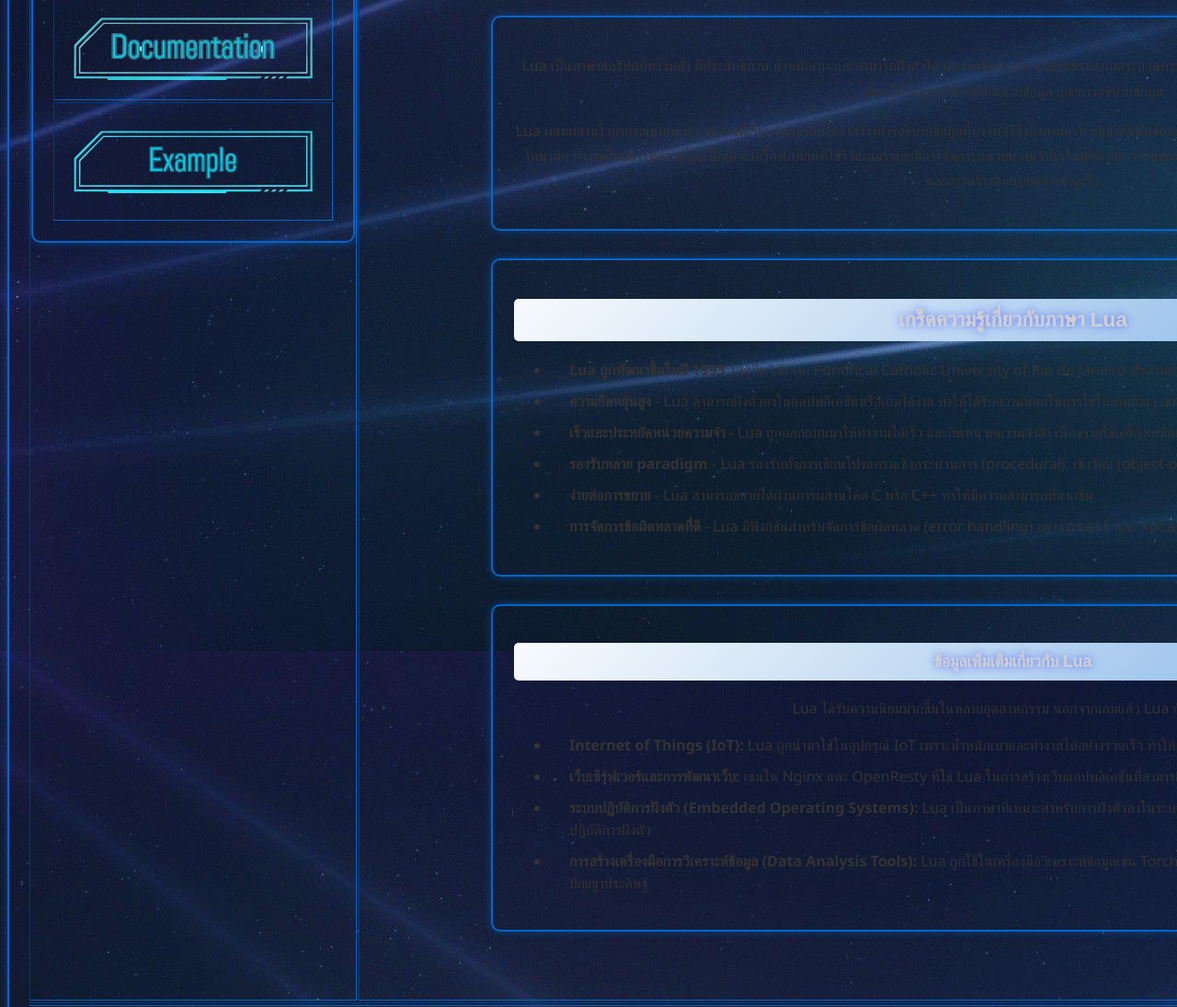
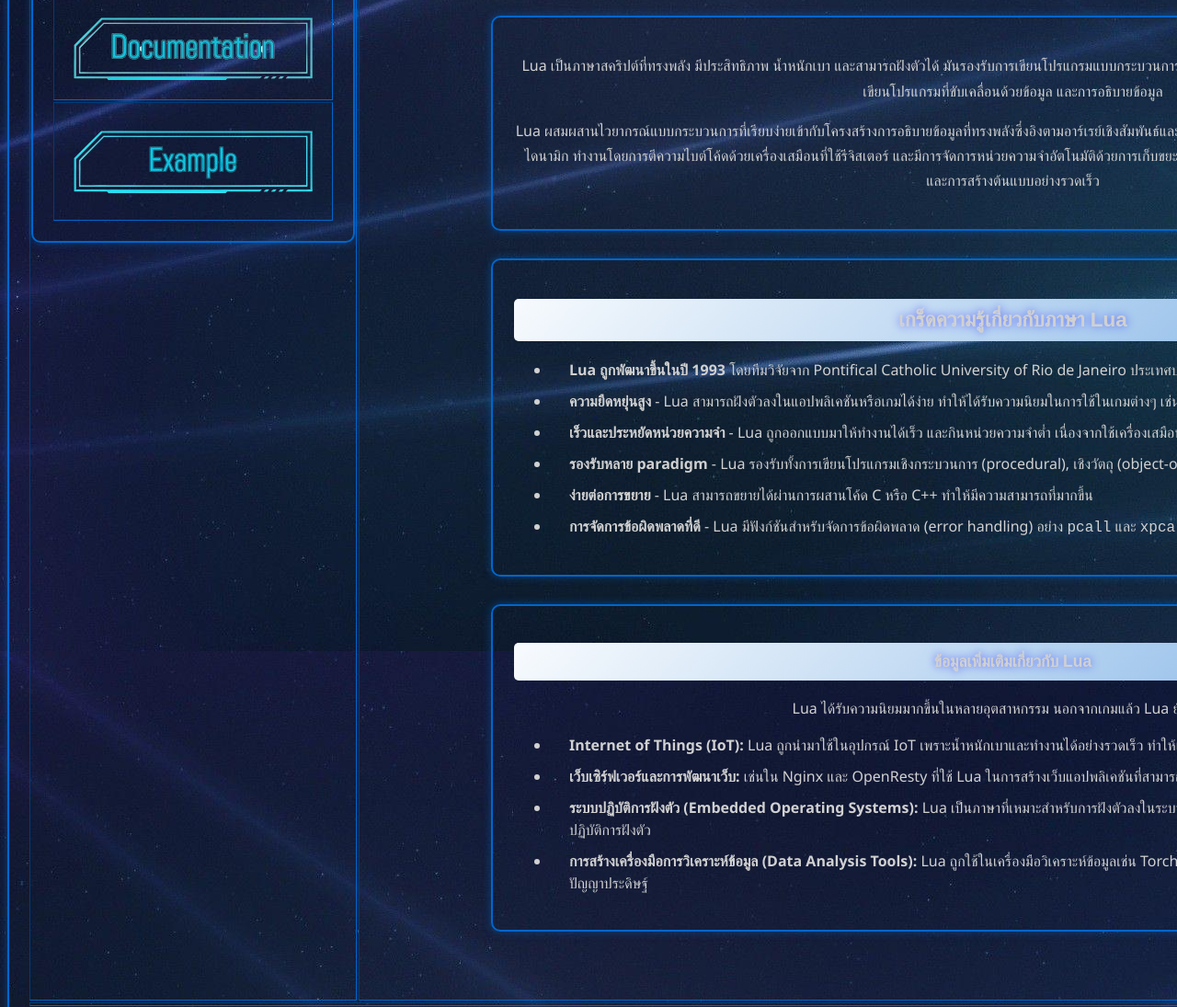
Before and after one commit to MITUMAxDev/Jitpisut_046, a plain HTML site: page index.html in a window 1280 px wide. Shown: the part 732-1827 px from the top of the page at 92% size. Drawn offline with Linux system fonts and the light colour scheme.

Commit message:
Update index.html

```diff
--- a/index.html
+++ b/index.html
@@ -170,8 +170,8 @@ body table tr td table tr td {
   <table width="1022" border="0">
     <tr>
       <td width="955">
-        <p>Lua เป็นภาษาสคริปต์ที่ทรงพลัง มีประสิทธิภาพ น้ำหนักเบา และสามารถฝังตัวได้ มันรองรับการเขียนโปรแกรมแบบกระบวนการ การเขียนโปรแกรมเชิงวัตถุ การเขียนโปรแกรมเชิงฟังก์ชัน การเขียนโปรแกรมที่ขับเคลื่อนด้วยข้อมูล และการอธิบายข้อมูล</p>
-        <p>Lua ผสมผสานไวยากรณ์แบบกระบวนการที่เรียบง่ายเข้ากับโครงสร้างการอธิบายข้อมูลที่ทรงพลังซึ่งอิงตามอาร์เรย์เชิงสัมพันธ์และความหมายที่ขยายได้ Lua เป็นภาษาที่มีการกำหนดประเภทแบบไดนามิก ทำงานโดยการตีความไบต์โค้ดด้วยเครื่องเสมือนที่ใช้รีจิสเตอร์ และมีการจัดการหน่วยความจำอัตโนมัติด้วยการเก็บขยะแบบเพิ่มขึ้น ทำให้เหมาะสำหรับการกำหนดค่า การเขียนสคริปต์ และการสร้างต้นแบบอย่างรวดเร็ว</p>
+        <p style="color: #d1d1d1;">Lua เป็นภาษาสคริปต์ที่ทรงพลัง มีประสิทธิภาพ น้ำหนักเบา และสามารถฝังตัวได้ มันรองรับการเขียนโปรแกรมแบบกระบวนการ การเขียนโปรแกรมเชิงวัตถุ การเขียนโปรแกรมเชิงฟังก์ชัน การเขียนโปรแกรมที่ขับเคลื่อนด้วยข้อมูล และการอธิบายข้อมูล</p>
+        <p style="color: #d1d1d1;">Lua ผสมผสานไวยากรณ์แบบกระบวนการที่เรียบง่ายเข้ากับโครงสร้างการอธิบายข้อมูลที่ทรงพลังซึ่งอิงตามอาร์เรย์เชิงสัมพันธ์และความหมายที่ขยายได้ Lua เป็นภาษาที่มีการกำหนดประเภทแบบไดนามิก ทำงานโดยการตีความไบต์โค้ดด้วยเครื่องเสมือนที่ใช้รีจิสเตอร์ และมีการจัดการหน่วยความจำอัตโนมัติด้วยการเก็บขยะแบบเพิ่มขึ้น ทำให้เหมาะสำหรับการกำหนดค่า การเขียนสคริปต์ และการสร้างต้นแบบอย่างรวดเร็ว</p>
       </td>
     </tr>
   </table>
@@ -180,7 +180,7 @@ body table tr td table tr td {
     <tr>
       <td width="955">
         <h2 style="color: #d1d1d1;">เกร็ดความรู้เกี่ยวกับภาษา Lua</h2>
-        <ul style="font-size: 16px; line-height: 1.5; color: #333;">
+        <ul style="font-size: 16px; line-height: 1.5; color: #d1d1d1;">
           <li><strong>Lua ถูกพัฒนาขึ้นในปี 1993</strong> โดยทีมวิจัยจาก Pontifical Catholic University of Rio de Janeiro ประเทศบราซิล เพื่อใช้ในงานวิจัยด้านการพัฒนาเครื่องมือซอฟต์แวร์</li>
           <li><strong>ความยืดหยุ่นสูง</strong> - Lua สามารถฝังตัวลงในแอปพลิเคชันหรือเกมได้ง่าย ทำให้ได้รับความนิยมในการใช้ในเกมต่างๆ เช่น World of Warcraft, Roblox และ Angry Birds</li>
           <li><strong>เร็วและประหยัดหน่วยความจำ</strong> - Lua ถูกออกแบบมาให้ทำงานได้เร็ว และกินหน่วยความจำต่ำ เนื่องจากใช้เครื่องเสมือนที่ใช้รีจิสเตอร์และการจัดการหน่วยความจำแบบอัตโนมัติ</li>
@@ -196,10 +196,10 @@ body table tr td table tr td {
     <tr>
       <td width="955">
         <h3 style="color: #d1d1d1;">ข้อมูลเพิ่มเติมเกี่ยวกับ Lua</h3>
-        <p style="font-size: 16px; line-height: 1.5; color: #333;">
+        <p style="font-size: 16px; line-height: 1.5; color: #d1d1d1;">
           Lua ได้รับความนิยมมากขึ้นในหลายอุตสาหกรรม นอกจากเกมแล้ว Lua ยังถูกใช้ใน:
         </p>
-        <ul style="font-size: 16px; line-height: 1.5; color: #333;">
+        <ul style="font-size: 16px; line-height: 1.5; color: #d1d1d1;">
           <li><strong>Internet of Things (IoT):</strong> Lua ถูกนำมาใช้ในอุปกรณ์ IoT เพราะน้ำหนักเบาและทำงานได้อย่างรวดเร็ว ทำให้เหมาะสำหรับการฝังตัวลงในอุปกรณ์ที่มีทรัพยากรจำกัด</li>
           <li><strong>เว็บเซิร์ฟเวอร์และการพัฒนาเว็บ:</strong> เช่นใน Nginx และ OpenResty ที่ใช้ Lua ในการสร้างเว็บแอปพลิเคชันที่สามารถจัดการทราฟฟิกได้เป็นอย่างดี</li>
           <li><strong>ระบบปฏิบัติการฝังตัว (Embedded Operating Systems):</strong> Lua เป็นภาษาที่เหมาะสำหรับการฝังตัวลงในระบบที่มีการควบคุมทรัพยากรอย่างจำกัด เช่น อุปกรณ์ที่ใช้ระบบปฏิบัติการฝังตัว</li>
```
